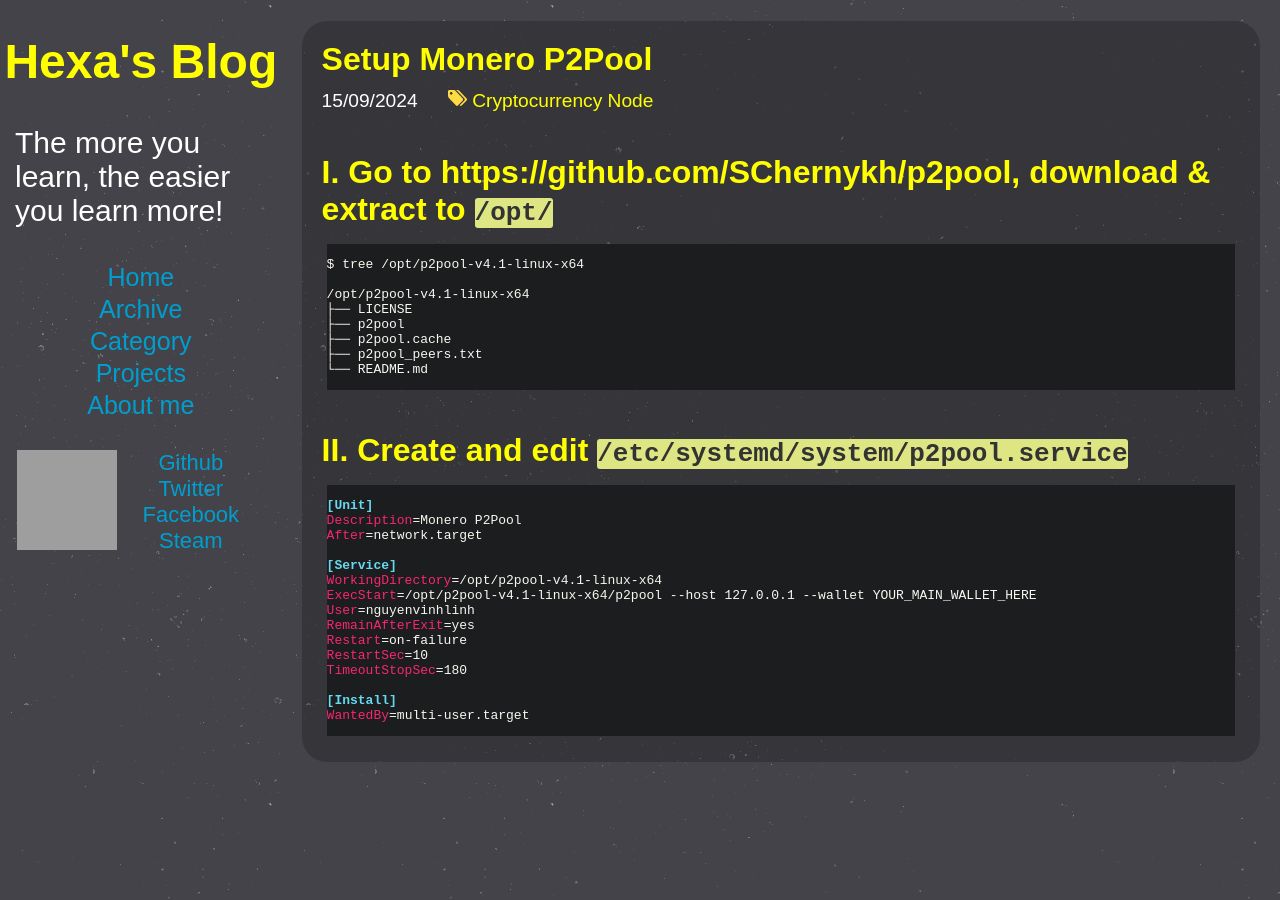
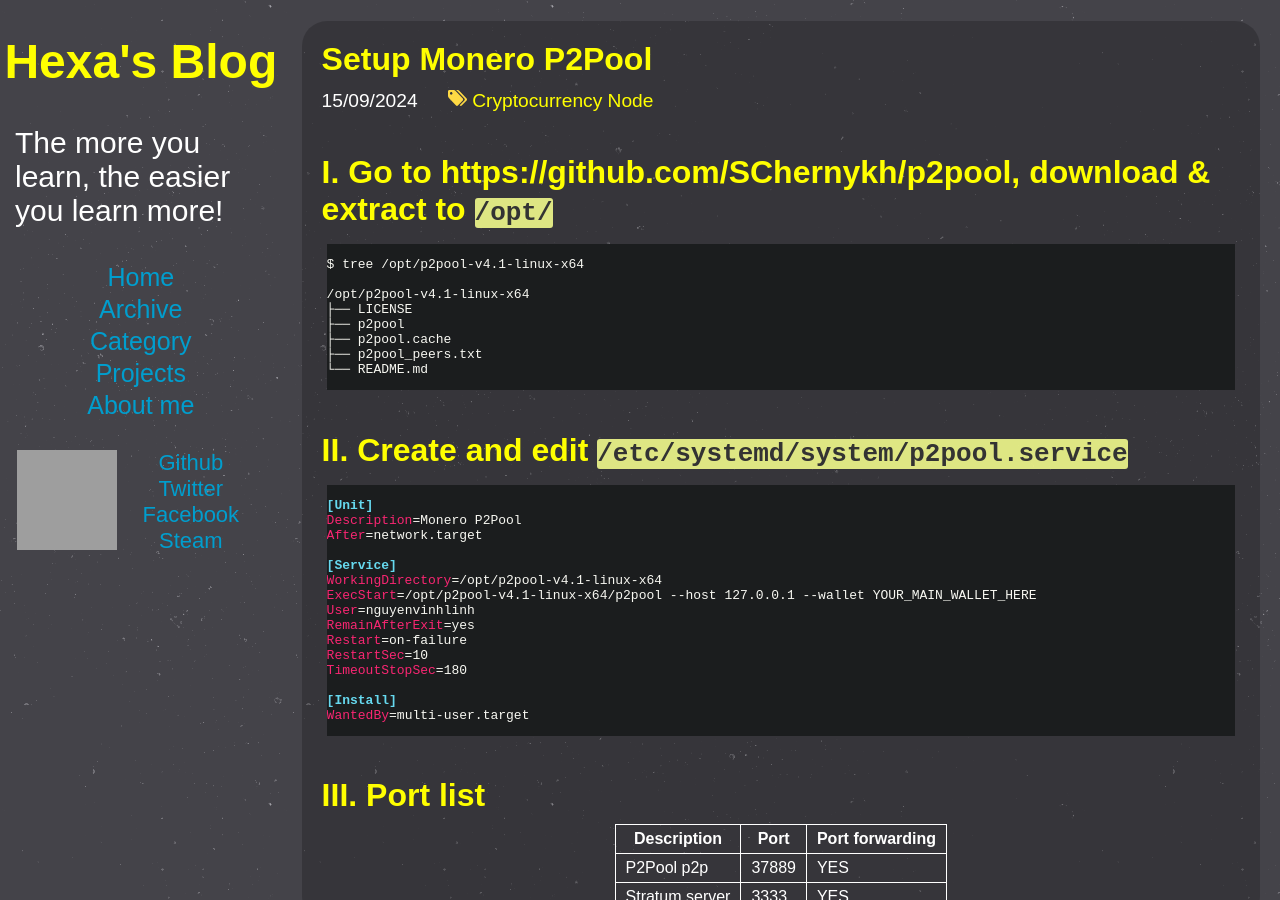
Before and after one commit to nguyenvinhlinh/nguyenvinhlinh.github.io, a Jekyll site: the page built from _posts/2024-09-14-Setup-Monero-P2Pool.md, in a window 1280 px wide. Built offline with Jekyll 4.4.1, drawn with Linux system fonts in a browser that asks for light colours; comment, search, counter and statistics services are not loaded; grey boxes are pictures that could not be loaded.

Commit message:
add port list for p2p post!

```diff
--- a/_posts/2024-09-14-Setup-Monero-P2Pool.md
+++ b/_posts/2024-09-14-Setup-Monero-P2Pool.md
@@ -45,3 +45,12 @@
 [Install]
 WantedBy=multi-user.target
 {% endhighlight %}
+
+# III. Port list
+
+|----------------|-------|-----------------|
+| Description    | Port  | Port forwarding |
+|----------------|-------|-----------------|
+| P2Pool p2p     | 37889 | YES             |
+| Stratum server | 3333  | YES             |
+|----------------|-------|-----------------|
```
